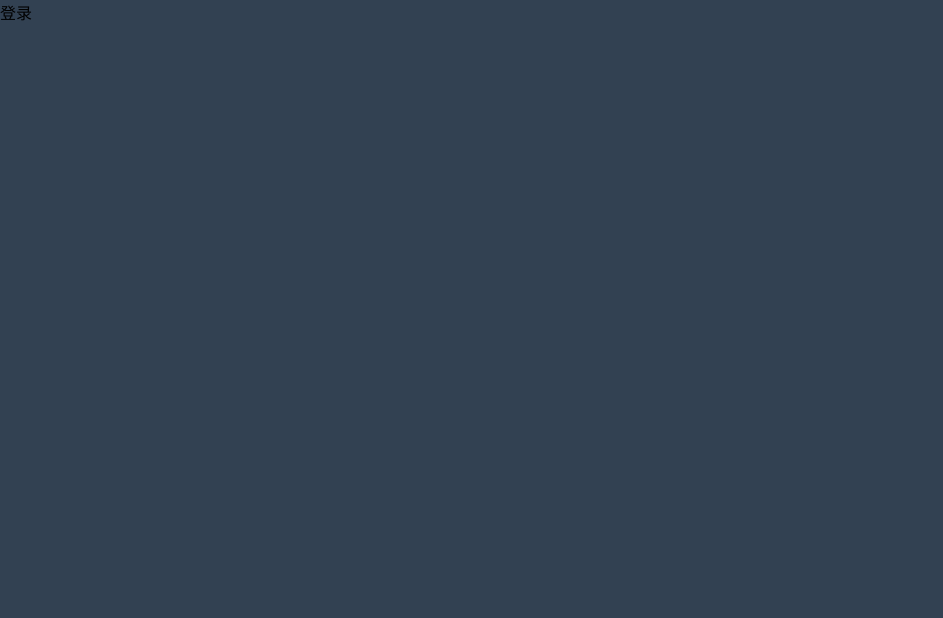
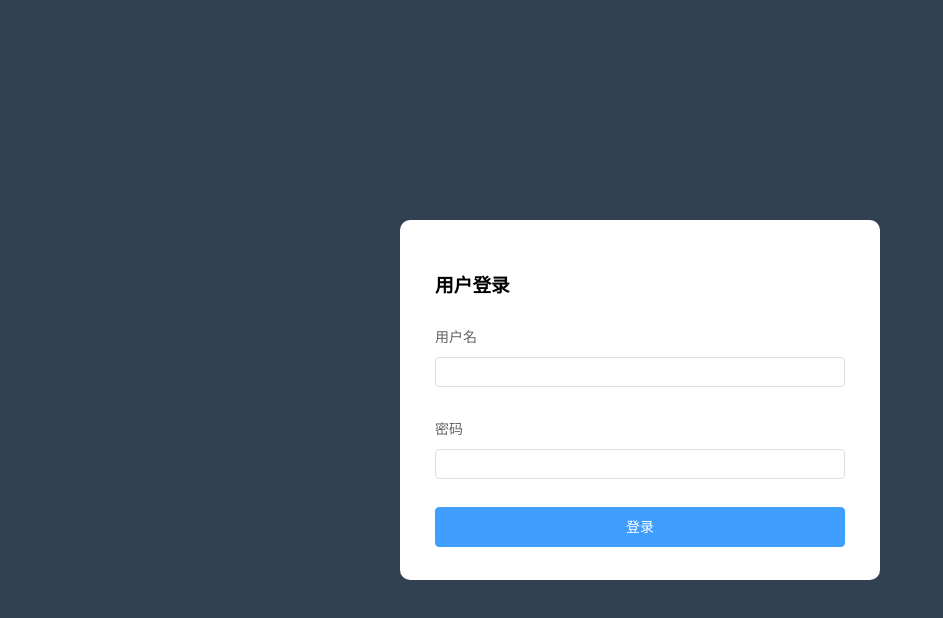
Before and after one commit to JasonLiuxxx/manager, a Vue app: page /#/login in a window 1280 px wide. Shown: the top 618 px of the page, without its empty margins (0-943 px from the left). Built offline with nearby package versions, Linux system fonts and the light colour scheme.

Commit message:
index页面布局及头部样式

```diff
--- a/src/App.vue
+++ b/src/App.vue
@@ -4,7 +4,7 @@
 
 <script>
 export default {
-
+    name:'app'
 }
 </script>
 
--- /dev/null
+++ b/src/components/index.vue
@@ -0,0 +1,63 @@
+<template>
+  <el-container class="container">
+    <el-header class="header">
+      <el-row>
+        <el-col :span="4">
+          <img class="logo" src="../assets/logo.png" alt="">
+          <img class="logo" src="../assets/logo.png" alt="">
+          <img class="logo" src="../assets/logo.png" alt="">
+        </el-col>
+        <el-col :span="18">
+          <span class="title">鸡你太美后台管理系统</span>
+        </el-col>
+        <el-col :span="2">
+          <i class="el-icon-switch-button logout" >退出</i>
+        </el-col>
+      </el-row>
+    </el-header>
+    <el-container>
+      <el-aside width="200px" class="aside">Aside</el-aside>
+      <el-main class="main">Main</el-main>
+    </el-container>
+  </el-container>
+</template>
+
+<script>
+export default {
+  name: "index"
+};
+</script>
+
+<style lang="scss">
+.container {
+  height: 100%;
+  .header {
+    background-color: #ccc;
+    height: 60px;
+    line-height: 60px;
+    text-align: center;
+    .logo{
+        height: 60px;
+    }
+    .title{
+        font-size: 20px;
+        font-weight: bold;
+        color: #fff;
+    }
+    .logout{
+        font-size: 12px;
+        color: red;
+        cursor: pointer;
+        // vertical-align: middle;
+        &::before{
+            font-size: 18px;
+            vertical-align: middle;
+            margin-right: 5px;
+        }
+    }
+  }
+  .main {
+    background-color: pink;
+  }
+}
+</style>
--- a/src/components/login.vue
+++ b/src/components/login.vue
@@ -1,23 +1,64 @@
 <template>
   <div class="login">
-        登录
+    <div class="content-box">
+        <h3 class="title" >用户登录</h3>
+      <el-form label-position="top" label-width="80px">
+        <el-form-item label="用户名">
+          <el-input></el-input>
+        </el-form-item>
+        <el-form-item label="密码">
+          <el-input></el-input>
+        </el-form-item>
+        <el-form-item>
+          <el-button  class="login-btn" type="primary" >登录</el-button>
+        </el-form-item>
+      </el-form>
+    </div>
   </div>
 </template>
 
 <script>
 export default {
-name:'login'
-}
+  name: "login"
+};
 </script>
 
 <style lang="scss" >
-    html,body{
+html,
+body {
   margin: 0;
   padding: 0;
   height: 100%;
-        .login{
+  .login {
     height: 100%;
     background-color: #324152;
+    display: flex;
+    justify-content: center;
+    align-items: center;
+  }
+}
+.content-box {
+  width: 480px;
+  height: 360px;
+  background-color: #fff;
+  border-radius: 10px;
+  padding: 50px 35px;
+  box-sizing: border-box;
+  .login-btn{
+      width: 100%;
+  }
+  .title{
+      margin: 0;
+      padding: 0;
+      margin-bottom: 26px;
+  }
+  .el-form-item__label{
+      padding: 0;
+      line-height: 30px;
+  }
+  .el-input__inner{
+      height: 30px;
+      line-height: 30px;
   }
 }
 </style>
--- a/src/router.js
+++ b/src/router.js
@@ -4,11 +4,16 @@ import VueRouter from 'vue-router'
 Vue.use(VueRouter)
 
 import login from './components/login.vue'
+import index from './components/index.vue'
 
 const routes = [
     {
         path:'/login',
         component:login
+    },
+    {
+        path:'/index',
+        component:index
     }
 ]
 
```
Also changed, not shown: src/assets/logo.png. Lines whose indentation alone changed are shown as unchanged.
